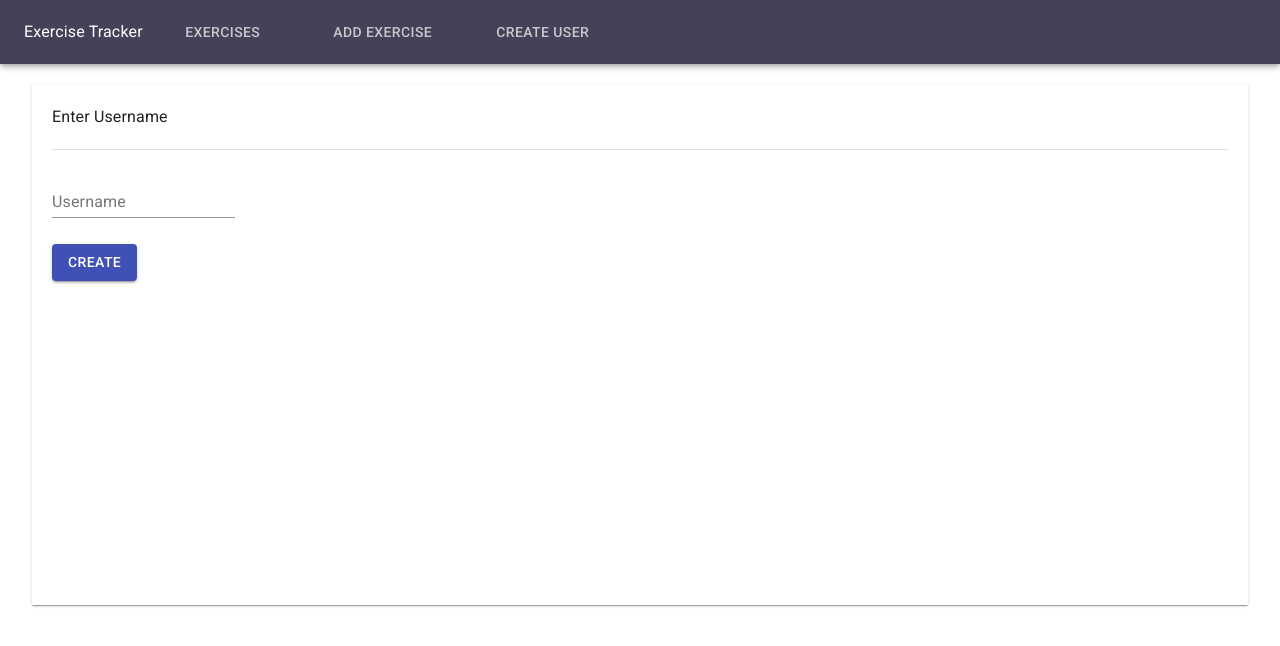
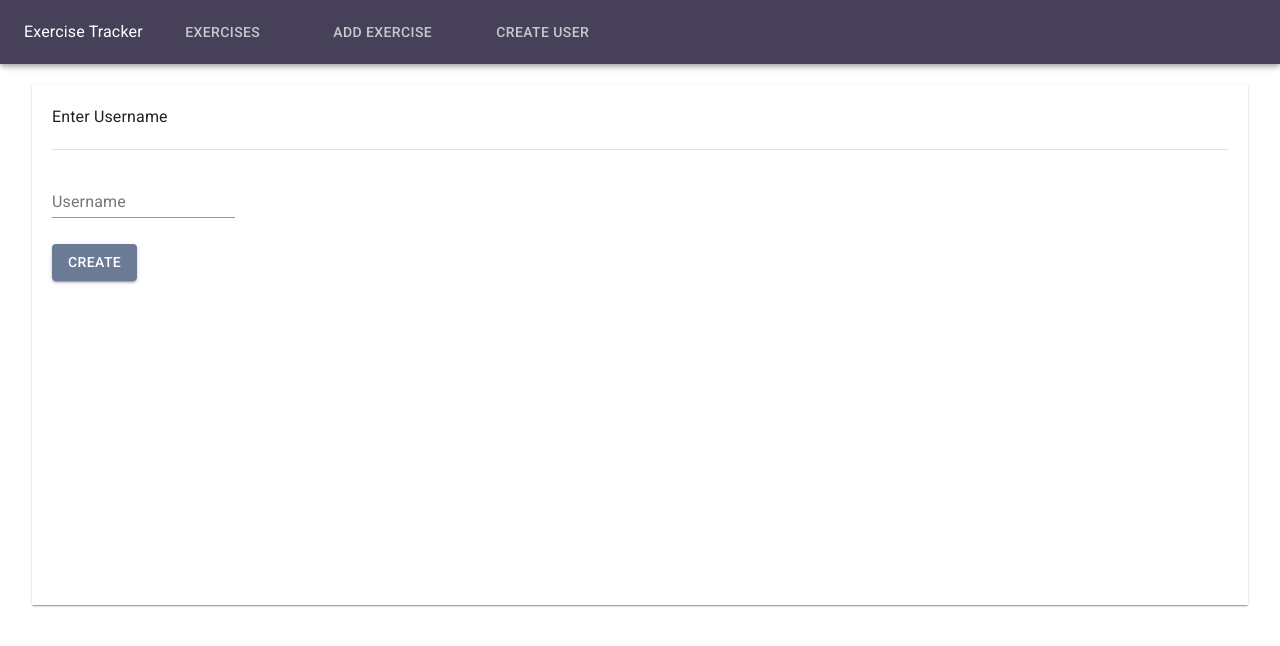
Before and after one commit to amogh-w/Exercise-Tracker, a React (Create React App) app: page /user in a window 1280 px wide. Shown: the top 646 px of the page. Built offline with nearby package versions, Linux system fonts and the light colour scheme.

Commit message:
Frontend: Fixed Buttons

```diff
--- a/src/components/CreateExercise.js
+++ b/src/components/CreateExercise.js
@@ -100,8 +100,7 @@ export default class CreateExercise extends Component {
         <br />
         <Button
           variant="contained"
-          color="primary"
-          style={{ margin: "20px 0px" }}
+          style={{ margin: "20px 0px", backgroundColor: '#6c7b95', color: 'white' }}
           onClick={this.onSubmit}
         >
           Create
--- a/src/components/CreateUser.js
+++ b/src/components/CreateUser.js
@@ -45,7 +45,11 @@ export default class CreateUser extends Component {
         <Button
           variant="contained"
           color="primary"
-          style={{ margin: "26px 0px" }}
+          style={{
+            margin: "26px 0px",
+            backgroundColor: "#6c7b95",
+            color: "white"
+          }}
           onClick={this.onSubmit}
         >
           Create
--- a/src/components/EditExercise.js
+++ b/src/components/EditExercise.js
@@ -115,7 +115,11 @@ export default class EditExercise extends Component {
         <Button
           variant="contained"
           color="primary"
-          style={{ margin: "20px 0px" }}
+          style={{
+            margin: "20px 0px",
+            backgroundColor: "#6c7b95",
+            color: "white"
+          }}
           onClick={this.onSubmit}
         >
           Update
```
